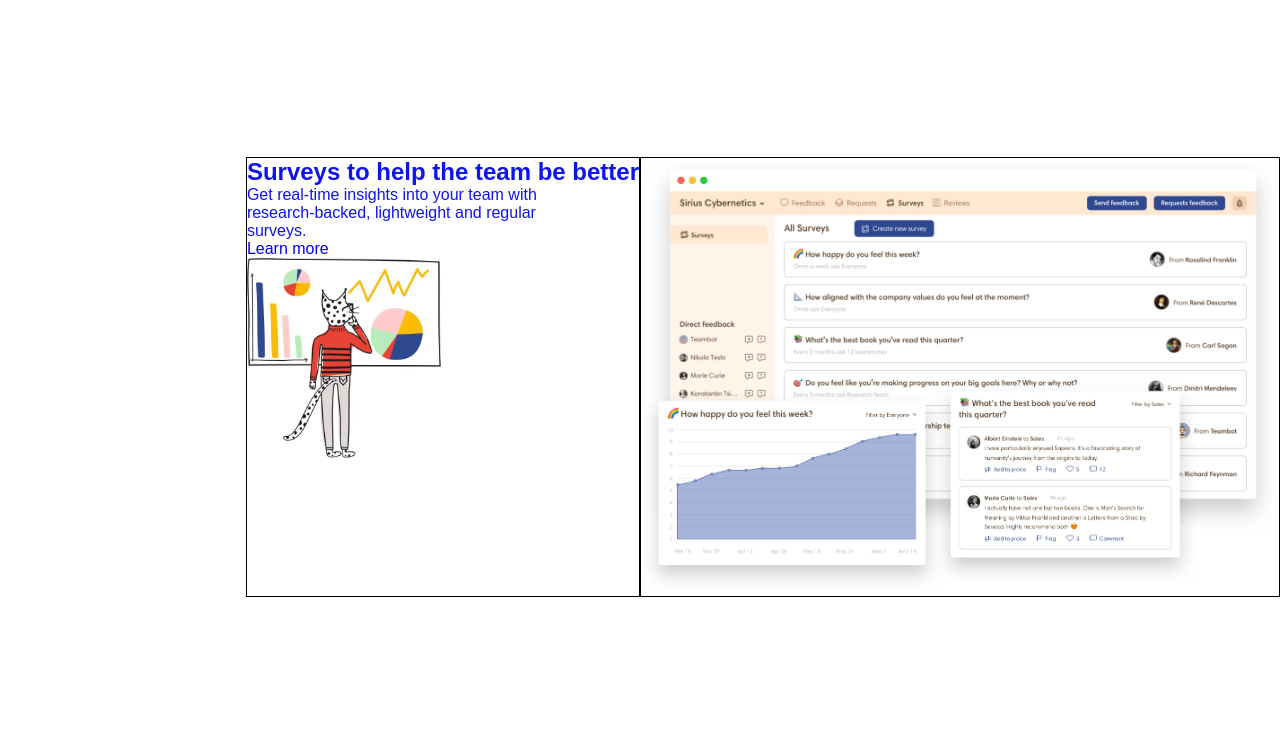
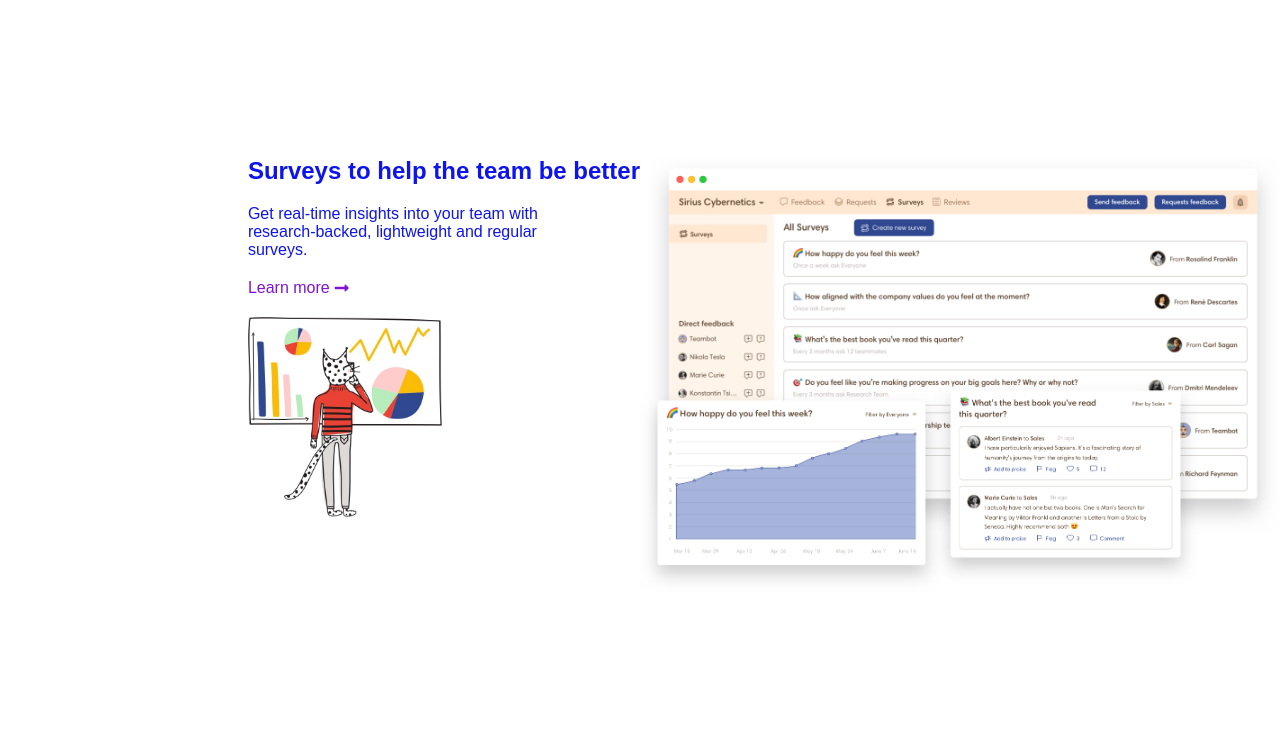
Before and after one commit to Brandon-Ladson/node-sass-teambit, a website: page src/index.html in a window 1280 px wide. Shown: the part 2552-3305 px from the top of the page. Drawn offline with nearby package versions, Linux system fonts and the light colour scheme; files that its build step writes are made by us from their sources.

Commit message:
rifinitura sezione 4

```diff
--- a/src/_section3.scss
+++ b/src/_section3.scss
@@ -17,6 +17,7 @@
     a{
       display: flex;
       align-items: center;
+      margin-bottom: 20px;
       color: $purple;
 
       i{
--- a/src/_section4.scss
+++ b/src/_section4.scss
@@ -3,13 +3,22 @@
   display: flex;
   justify-content: flex-end;
 
-  & > div{
-    // width: calc(100% / 2);
-    // debug
-    border: 1px solid black;
-  }
+  .left-content{
+    p{
+      margin: 20px 0;
+    }
 
-  .left-content{
+    a{
+      display: flex;
+      align-items: center;
+      margin-bottom: 20px;
+      color: $purple;
+
+      i{
+        margin-left: 5px;
+      }
+    }
+
     img{
       display: block;
       height: 200px;
--- a/src/_variables.scss
+++ b/src/_variables.scss
@@ -11,7 +11,7 @@ $purple: #7F14D4;
 $white: #fff;
 
 // colore nero
-$black: #000;
+$black: #040F0F;
 
 // grigio chiaro
 $light-grey: #cecece;
--- a/src/index.html
+++ b/src/index.html
@@ -293,6 +293,7 @@
 
         <a href="#">
           Learn more
+          <i class="fas fa-long-arrow-alt-right"></i>
         </a>
 
         <img src="../img/insights.jpg" alt="">
```
Also changed, not shown: dist/app.css, dist/index.html.
